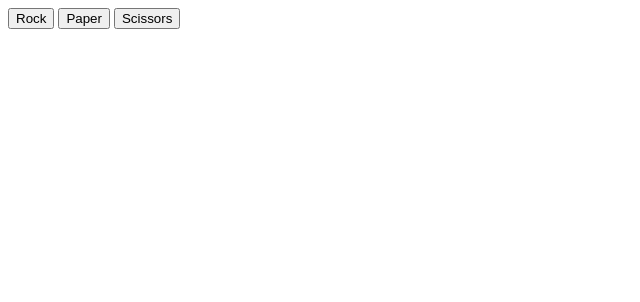
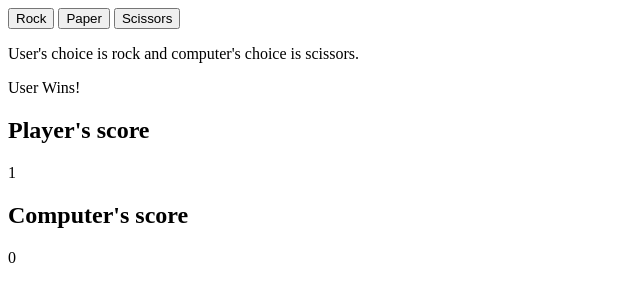
Before and after one commit to melvinkokxw/rock-paper-scissors, a plain HTML site: page game.html in a window 1280 px wide. Both pictures are taken after a click on the button "Rock". Shown: the whole page, without its empty margins (0-640 px from the left). Drawn offline with Linux system fonts and the light colour scheme.

Commit message:
reflect game results on UI
moved game results and progress from console to UI for ease of use

```diff
--- a/game.html
+++ b/game.html
@@ -11,6 +11,23 @@
       <button type="button" name="scissors" class="choiceButton">Scissors</button>
     </div>
 
+    <div class="results">
+      <div>
+        <p class="currentChoicesDisplay"></p>
+        <p class="currentResultsDisplay"></p>
+      </div>
+
+      <div>
+        <h2>Player's score</h2>
+        <p class="playerScoreDisplay"></p>
+      </div>
+
+      <div>
+        <h2>Computer's score</h2>
+        <p class="computerScoreDisplay"></p>
+      </div>
+    </div>
+
     <script src="./game.js" charset="utf-8"></script>
   </body>
 </html>
--- a/game.js
+++ b/game.js
@@ -12,6 +12,8 @@
     console.log('Invalid input!');
 }; */
 
+let computerscore=0;
+let playerscore=0;
 
 const getComputerChoice = () => {
   const computerInput=Math.floor(Math.random()*3); //generate random number between 0-2
@@ -27,33 +29,48 @@ const getComputerChoice = () => {
 };
 
 const determineWinner = (userChoice,computerChoice) => {
-  if (userChoice === 'bomb') {
-    return 'User Wins!';
-  } else if (userChoice === computerChoice) {
+  if (userChoice === computerChoice) {
       return 'It\'s a Tie!';
   } else if (userChoice === 'rock') {
-      if(computerChoice === 'paper')
+      if(computerChoice === 'paper') {
+        computerscore++;
         return 'Computer Wins!';
-      else
+      } else {
+        playerscore++;
         return 'User Wins!';
+      }
   } else if (userChoice === 'paper') {
-      if(computerChoice === 'scissors')
+      if(computerChoice === 'scissors') {
+        computerscore++;
         return 'Computer Wins!';
-      else
+      } else {
+        playerscore++;
         return 'User Wins!';
+      }
   } else if (userChoice === 'scissors') {
-      if(computerChoice === 'rock')
+      if(computerChoice === 'rock') {
+        computerscore++;
         return 'Computer Wins!';
-      else
+      } else {
+        playerscore++;
         return 'User Wins!';
+      }
   }
 };
 
 const playGame = (e) => {
     const computerChoice = getComputerChoice();
-    console.log(`User's choice is ${e.target.name} and computer\'s choice is ${computerChoice}.`);
-    console.log(determineWinner(e.target.name,computerChoice));
+    currentChoices.textContent=`User's choice is ${e.target.name} and computer\'s choice is ${computerChoice}.`;
+    currentResults.textContent=determineWinner(e.target.name,computerChoice);
+    playerScoreDisplay.textContent=playerscore;
+    computerScoreDisplay.textContent=computerscore;
 };
+
+const currentChoices = document.querySelector('.currentChoicesDisplay');
+const currentResults = document.querySelector('.currentResultsDisplay');
+
+const playerScoreDisplay = document.querySelector('.playerScoreDisplay');
+const computerScoreDisplay = document.querySelector('.computerScoreDisplay');
 
 const buttons = document.querySelectorAll('.choiceButton');
 buttons.forEach(button => button.addEventListener('click', playGame));
```
